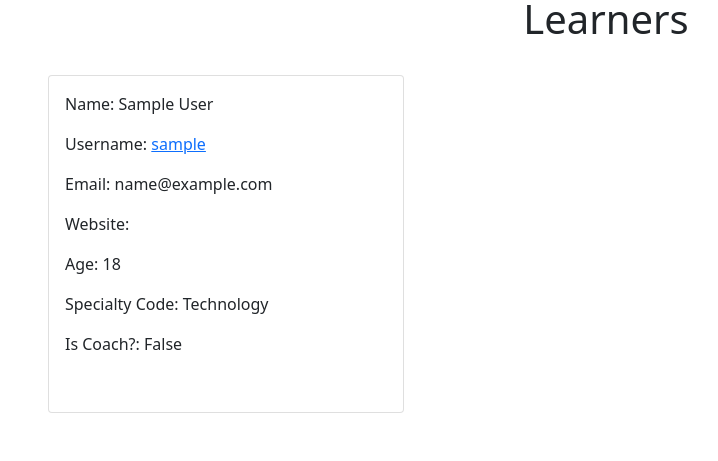
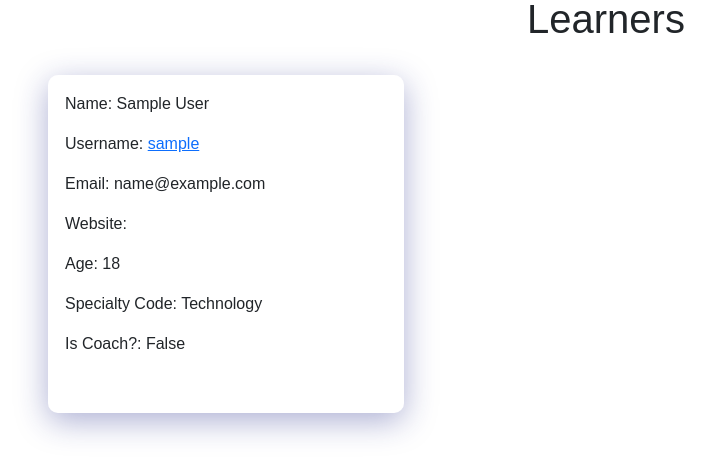
Before and after one commit to halleri000/iHero, a Django app: page /learners/ in a window 1280 px wide. Shown: the part 339-800 px from the top of the page, without its empty margins (34-752 px from the left). Run offline with Django 3.2, Linux system fonts and the light colour scheme; the visitor is signed in with stand-in values (Sample User, id 1); data comes from the database, SQL or seed files in the repository; some libraries are stand-ins or nearby versions.

Commit message:
added borders and shadows to the individual cards

```diff
--- a/ihero/settings.py
+++ b/ihero/settings.py
@@ -134,3 +134,7 @@ DEFAULT_AUTO_FIELD = 'django.db.models.BigAutoField'
 AUTH_USER_MODEL = 'user_app.HeroUser'
 
 LOGIN_URL = '/login/'
+
+STATICFILES_DIRS = [
+    os.path.join(BASE_DIR, 'static'),
+]
--- /dev/null
+++ b/static/style.css
@@ -0,0 +1,22 @@
+body{
+	/* background-color: rgb(176, 220, 238); */
+	font-family: 'Noto Sans TC', sans-serif;
+}
+
+.jumbotron{
+	color:black;
+}
+
+.card{
+	background: rgba( 255, 255, 255, 0.25 );
+box-shadow: 0 8px 32px 0 rgba( 31, 38, 135, 0.37 );
+backdrop-filter: blur( 4px );
+-webkit-backdrop-filter: blur( 4px );
+border-radius: 10px;
+border: 1px solid rgba( 255, 255, 255, 0.18 );
+}
+
+nav{
+	background: rgb(34,193,195);
+	background: linear-gradient(0deg, rgba(34,193,195,1) 0%, rgba(253,187,45,1) 100%);
+}
--- a/templates/base.html
+++ b/templates/base.html
@@ -8,6 +8,8 @@
   <link rel="stylesheet" href="https://cdnjs.cloudflare.com/ajax/libs/twitter-bootstrap/5.0.2/css/bootstrap.min.css"
     integrity="sha512-usVBAd66/NpVNfBge19gws2j6JZinnca12rAe2l+d+QkLU9fiG02O1X8Q6hepIpr/EYKZvKx/I9WsnujJuOmBA=="
     crossorigin="anonymous" referrerpolicy="no-referrer" />
+    {% load static %}
+    <link rel="stylesheet" type="text/css" href="{% static 'style.css' %}">
   <title>iHero</title>
 </head>
 
@@ -37,7 +39,8 @@
       </div>
     </div>
   </nav>
-  {% block content %}{% endblock %}
+  {% block content %}
+ {% endblock %}
   <script src="https://cdnjs.cloudflare.com/ajax/libs/twitter-bootstrap/5.0.2/js/bootstrap.min.js"
     integrity="sha512-a6ctI6w1kg3J4dSjknHj3aWLEbjitAXAjLDRUxo2wyYmDFRcz2RJuQr5M3Kt8O/TtUSp8n2rAyaXYy1sjoKmrQ=="
     crossorigin="anonymous" referrerpolicy="no-referrer"></script>
--- a/templates/learners.html
+++ b/templates/learners.html
@@ -7,8 +7,7 @@
 
     {%  for learner in learners  %}
     <!-- <p>{{  learner  }}</p> -->
-    <div class="col-4 my-3">
-
+    <div class="col-lg-4 col-12 col-md-6 my-3">
       <div class="card">
         <div class="card-body">
           <p>Name: {{  learner.first_name  }} {{  learner.last_name  }}</p>
```
Also changed, not shown: templates/coach_details.html (+14 -1 lines), templates/coaches.html (+18 -18 lines), templates/learner_details.html (+9 -3 lines), templates/style.css (deleted, +0 -8 lines).
